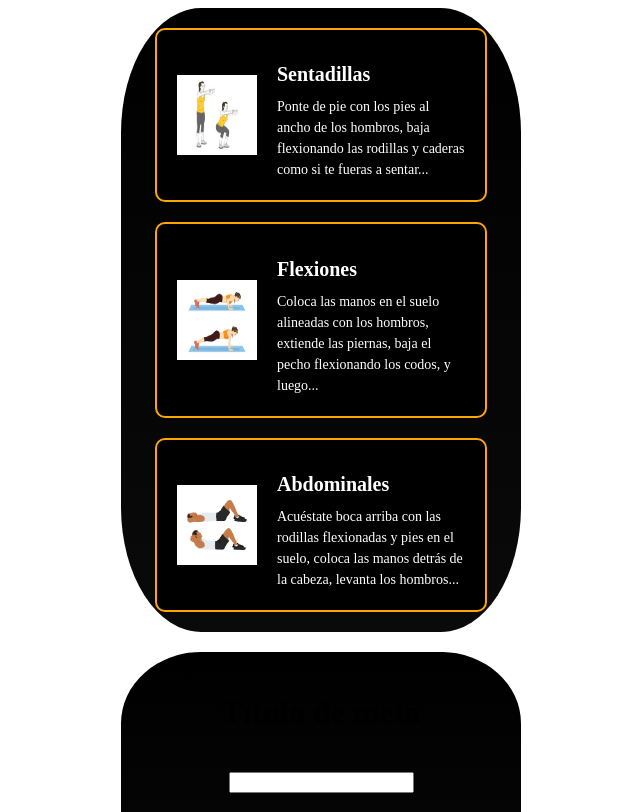
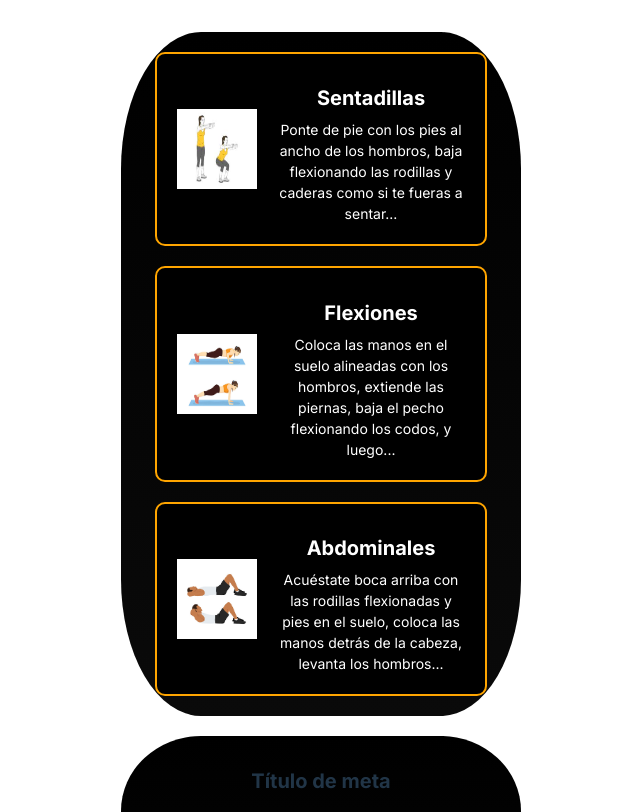
Before and after one commit to Ferchox/componentes, a React (Vite) app: page / in a window 1280 px wide. Shown: the top 812 px of the page, without its empty margins (319-959 px from the left). Built offline with nearby package versions, Linux system fonts and the light colour scheme; no server answers.

Commit message:
descomentando

```diff
--- a/src/App.css
+++ b/src/App.css
@@ -1,4 +1,4 @@
-/* #root {
+#root {
   max-width: 1280px;
   margin: 0 auto;
   padding: 2rem;
@@ -61,4 +61,3 @@
 button:hover {
   border-color: var(--verde-lima);
 }
- */
--- a/src/index.css
+++ b/src/index.css
@@ -1,4 +1,4 @@
-/* @import url("https://fonts.googleapis.com/css2?family=Inter:wght@100..900&display=swap");
+@import url("https://fonts.googleapis.com/css2?family=Inter:wght@100..900&display=swap");
 :root {
   --verde-lima: #00ff85;
   --gris: #666666;
@@ -62,4 +62,3 @@
     color: #747bff;
   }
 }
- */
```
